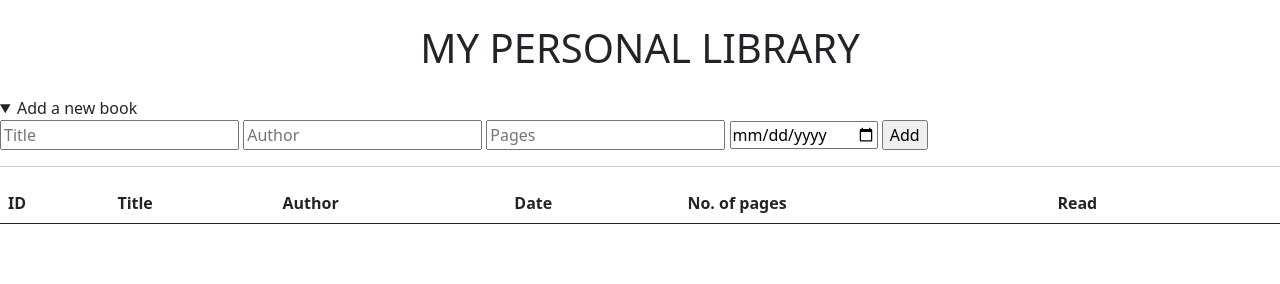
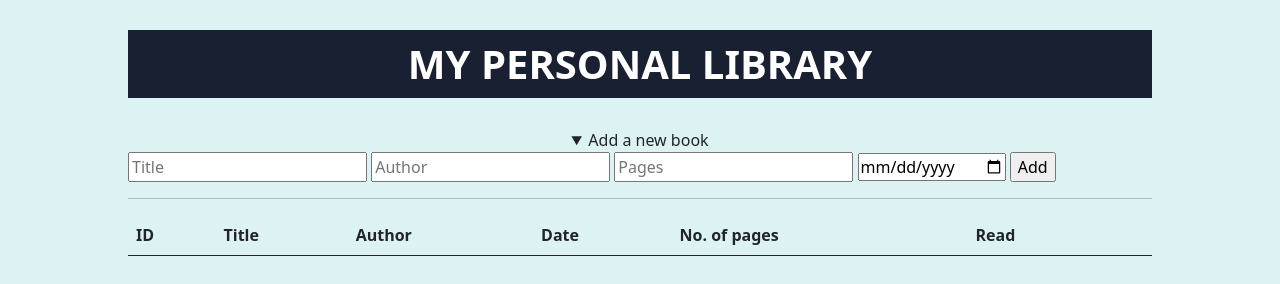
Before and after one commit to atenaiis/library, a plain HTML site: page index.html in a window 1280 px wide. Drawn offline with nearby package versions, Linux system fonts and the light colour scheme.

Commit message:
Fix stylelint

```diff
--- a/index.html
+++ b/index.html
@@ -5,6 +5,7 @@
     <meta http-equiv="X-UA-Compatible" content="IE=edge">
     <meta name="viewport" content="width=device-width, initial-scale=1.0">
     <link href="https://cdn.jsdelivr.net/npm/bootstrap@5.0.1/dist/css/bootstrap.min.css" rel="stylesheet" integrity="sha384-+0n0xVW2eSR5OomGNYDnhzAbDsOXxcvSN1TPprVMTNDbiYZCxYbOOl7+AMvyTG2x" crossorigin="anonymous">
+    <link href="./style.css" rel="stylesheet" type="text/css">
     <title>Library</title>
 </head>
 <body>
@@ -43,6 +44,7 @@
                         name="date"
                         id="date"
                         placeholder="number"
+                        required
                     />
                     <input type="submit" value="Add" />
                 </form>
--- /dev/null
+++ b/style.css
@@ -0,0 +1,21 @@
+body {
+  background-color: rgb(221, 242, 243);
+}
+
+main {
+  width: 80%;
+  margin: auto;
+}
+
+h1 {
+  margin: 30px 0 30px;
+  text-align: center;
+  font-weight: bold;
+  padding: 10px;
+  color: white;
+  background-color: #182031;
+}
+
+.add {
+  text-align: center;
+}
```
Also changed, not shown: images/img1.png (added), 2 other files.
